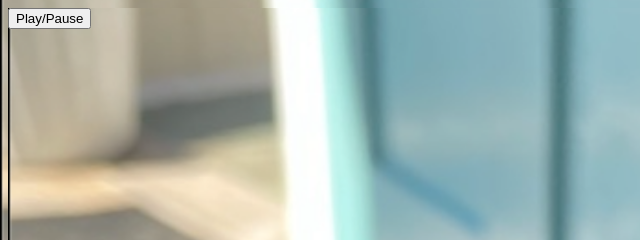
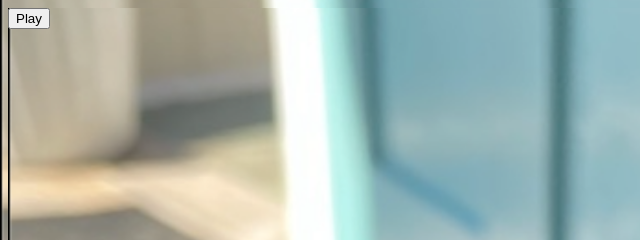
Before and after one commit to carvajalejandro/harvey, a plain HTML site: page index.html in a window 1280 px wide. Shown: the top 240 px of the page, 0-640 px from the left. Drawn offline with Linux system fonts and the light colour scheme.

Commit message:
Commit change flow

```diff
--- a/index.html
+++ b/index.html
@@ -13,7 +13,7 @@
       autoplay
       loop
     ></audio>
-    Play/Pause
+    Play
   </button>
 
   <script>
```
